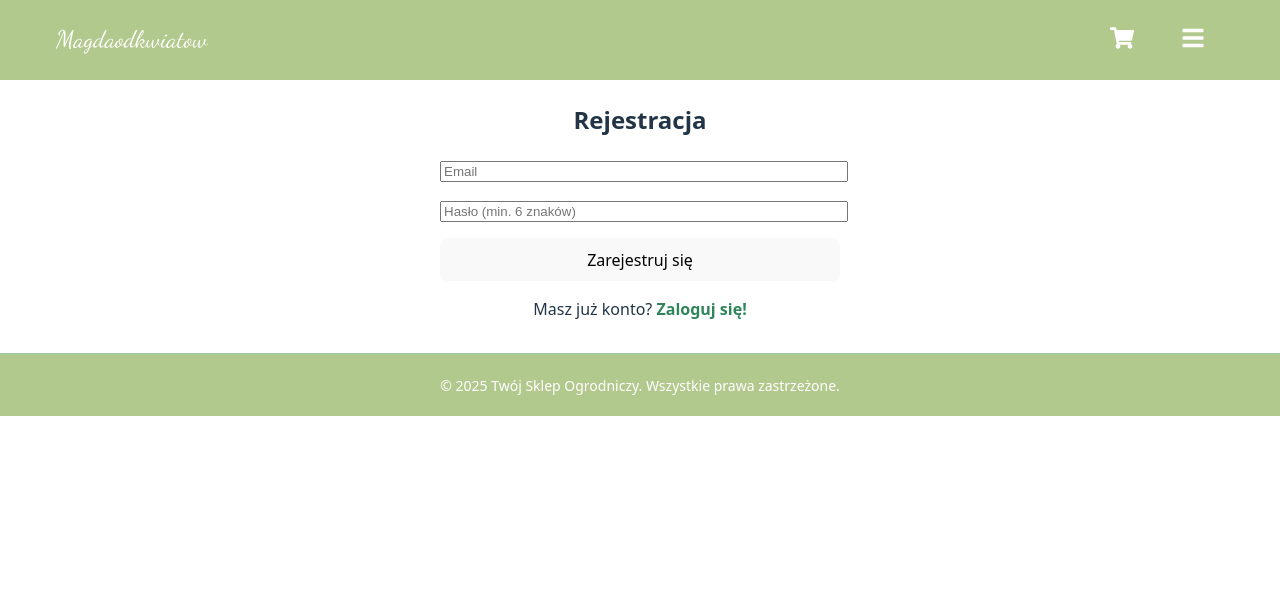
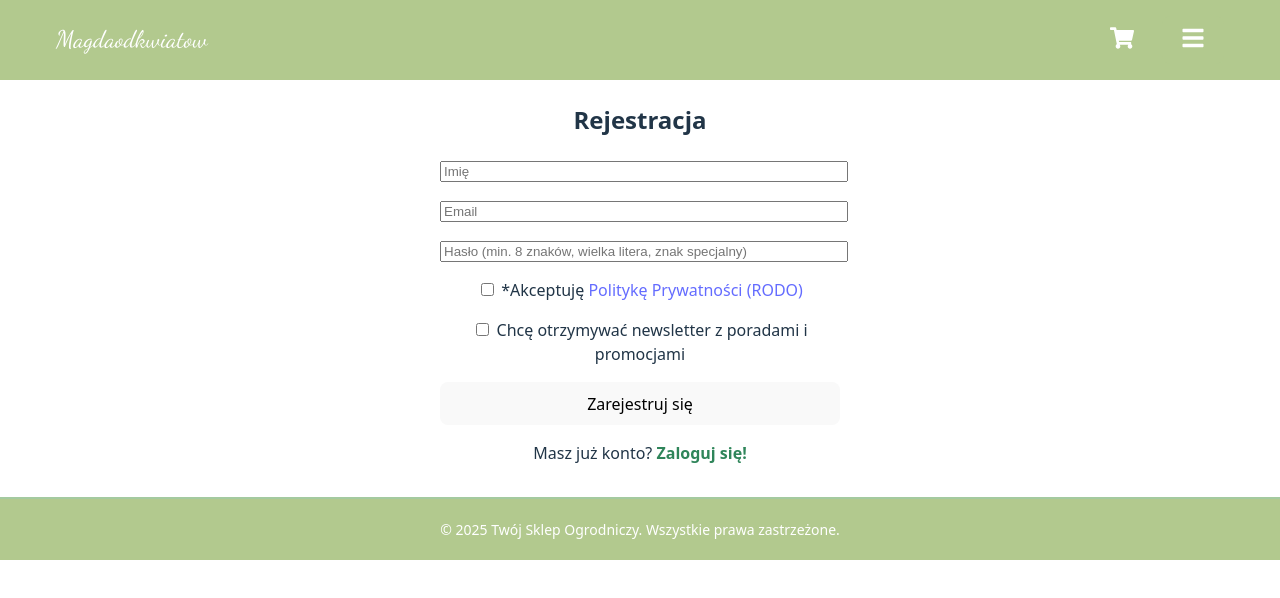
Before and after one commit to Herakles-cyber/magdaodkwiatow_frontend_react, a React (Vite) app: page /register in a window 1280 px wide. Shown: the top 598 px of the page. Built offline with nearby package versions, Linux system fonts and the light colour scheme; no server answers.

Commit message:
dodanie newsletter i rodo do rejestracji konta

```diff
--- a/src/pages/LoginPage.tsx
+++ b/src/pages/LoginPage.tsx
@@ -17,6 +17,22 @@ const LoginPage = () => {
   const [error, setError] = useState("");
   const [searchParams] = useSearchParams();
   const isVerified = searchParams.get("mode") === "verifyEmail";
+
+  useEffect(() => {
+    const mode = searchParams.get("mode");
+    const oobCode = searchParams.get("oobCode");
+
+    if (mode === "verifyEmail" && oobCode) {
+      applyActionCode(auth, oobCode)
+        .then(() => {
+          console.log("Email successfully verified!");
+          // Usuwamy reload, nie robimy tutaj nic więcej
+        })
+        .catch((error) => {
+          console.error("Error verifying email:", error);
+        });
+    }
+  }, [searchParams]);
 
   const handleLogin = async (e: React.FormEvent) => {
     e.preventDefault();
@@ -132,16 +148,6 @@ const LoginPage = () => {
         </a>
       </p>
 
-      <p style={{ marginTop: "0.5rem" }}>
-        Nie pamiętasz hasła?{" "}
-        <a
-          href="/reset-password"
-          style={{ color: "#2f855a", fontWeight: "bold" }}
-        >
-          Odzyskaj hasło
-        </a>
-      </p>
-
       <hr style={{ margin: "2rem 0" }} />
       <h3>Lub zaloguj się przez Google</h3>
       <GoogleLoginButton />
--- a/src/pages/RegisterPage.tsx
+++ b/src/pages/RegisterPage.tsx
@@ -4,12 +4,16 @@ import {
   createUserWithEmailAndPassword,
   signOut,
   sendEmailVerification,
+  updateProfile,
 } from "firebase/auth";
 import { auth } from "@/Firebase/firebase";
 
 export default function RegisterPage() {
+  const [name, setName] = useState("");
   const [email, setEmail] = useState("");
   const [password, setPassword] = useState("");
+  const [acceptedPrivacy, setAcceptedPrivacy] = useState(false);
+  const [newsletterConsent, setNewsletterConsent] = useState(false);
   const [error, setError] = useState("");
   const [successMessage, setSuccessMessage] = useState("");
 
@@ -17,8 +21,14 @@ export default function RegisterPage() {
     e.preventDefault();
     setError("");
     setSuccessMessage("");
+
     const emailRegex = /^[^\s@]+@[^\s@]+\.[^\s@]+$/;
     const passwordRegex = /^(?=.*[A-Z])(?=.*[!@#$%^&*])[A-Za-z\d!@#$%^&*]{8,}$/;
+
+    if (!name.trim()) {
+      setError("Podaj imię.");
+      return;
+    }
 
     if (!emailRegex.test(email)) {
       setError("Podaj poprawny adres e-mail.");
@@ -31,19 +41,35 @@ export default function RegisterPage() {
       );
       return;
     }
+
+    if (!acceptedPrivacy) {
+      setError("Musisz zaakceptować politykę prywatności (RODO).");
+      return;
+    }
+
     try {
       const userCredential = await createUserWithEmailAndPassword(
         auth,
         email,
         password
       );
+
+      await updateProfile(userCredential.user, {
+        displayName: name,
+      });
+
       await sendEmailVerification(userCredential.user);
       await signOut(auth);
+
       setSuccessMessage(
         "Konto zostało utworzone. Na Twój e-mail został wysłany link aktywacyjny. Po jego potwierdzeniu możesz się zalogować."
       );
+
+      setName("");
       setEmail("");
       setPassword("");
+      setAcceptedPrivacy(false);
+      setNewsletterConsent(false);
     } catch (err: any) {
       if (err.code === "auth/email-already-in-use") {
         setError(
@@ -53,7 +79,7 @@ export default function RegisterPage() {
         setError("Nieprawidłowy adres e-mail.");
       } else if (err.code === "auth/weak-password") {
         setError(
-          "Hasło jest zbyt słabe. Wybierz silniejsze hasło (min. 6 znaków)."
+          "Hasło jest zbyt słabe. Wybierz silniejsze hasło (min. 8 znaków, wielka litera, znak specjalny)."
         );
       } else {
         setError("Wystąpił błąd: " + err.message);
@@ -67,6 +93,15 @@ export default function RegisterPage() {
       style={{ maxWidth: "400px", margin: "2rem auto" }}
     >
       <h2>Rejestracja</h2>
+
+      <input
+        type="text"
+        placeholder="Imię"
+        value={name}
+        onChange={(e) => setName(e.target.value)}
+        style={{ width: "100%", marginBottom: "1rem" }}
+      />
+
       <input
         type="text"
         placeholder="Email"
@@ -74,13 +109,44 @@ export default function RegisterPage() {
         onChange={(e) => setEmail(e.target.value)}
         style={{ width: "100%", marginBottom: "1rem" }}
       />
+
       <input
         type="password"
-        placeholder="Hasło (min. 6 znaków)"
+        placeholder="Hasło (min. 8 znaków, wielka litera, znak specjalny)"
         value={password}
         onChange={(e) => setPassword(e.target.value)}
         style={{ width: "100%", marginBottom: "1rem" }}
       />
+
+      <div style={{ marginBottom: "1rem" }}>
+        <label>
+          <input
+            type="checkbox"
+            checked={acceptedPrivacy}
+            onChange={(e) => setAcceptedPrivacy(e.target.checked)}
+          />{" "}
+          *Akceptuję{" "}
+          <a
+            href="/polityka-prywatnosci"
+            target="_blank"
+            rel="noopener noreferrer"
+          >
+            Politykę Prywatności (RODO)
+          </a>
+        </label>
+      </div>
+
+      <div style={{ marginBottom: "1rem" }}>
+        <label>
+          <input
+            type="checkbox"
+            checked={newsletterConsent}
+            onChange={(e) => setNewsletterConsent(e.target.checked)}
+          />{" "}
+          Chcę otrzymywać newsletter z poradami i promocjami
+        </label>
+      </div>
+
       <button type="submit" style={{ width: "100%" }}>
         Zarejestruj się
       </button>
```
Also changed, not shown: src/components/auth/GoogleLoginButton.tsx (line endings or trailing spaces).
